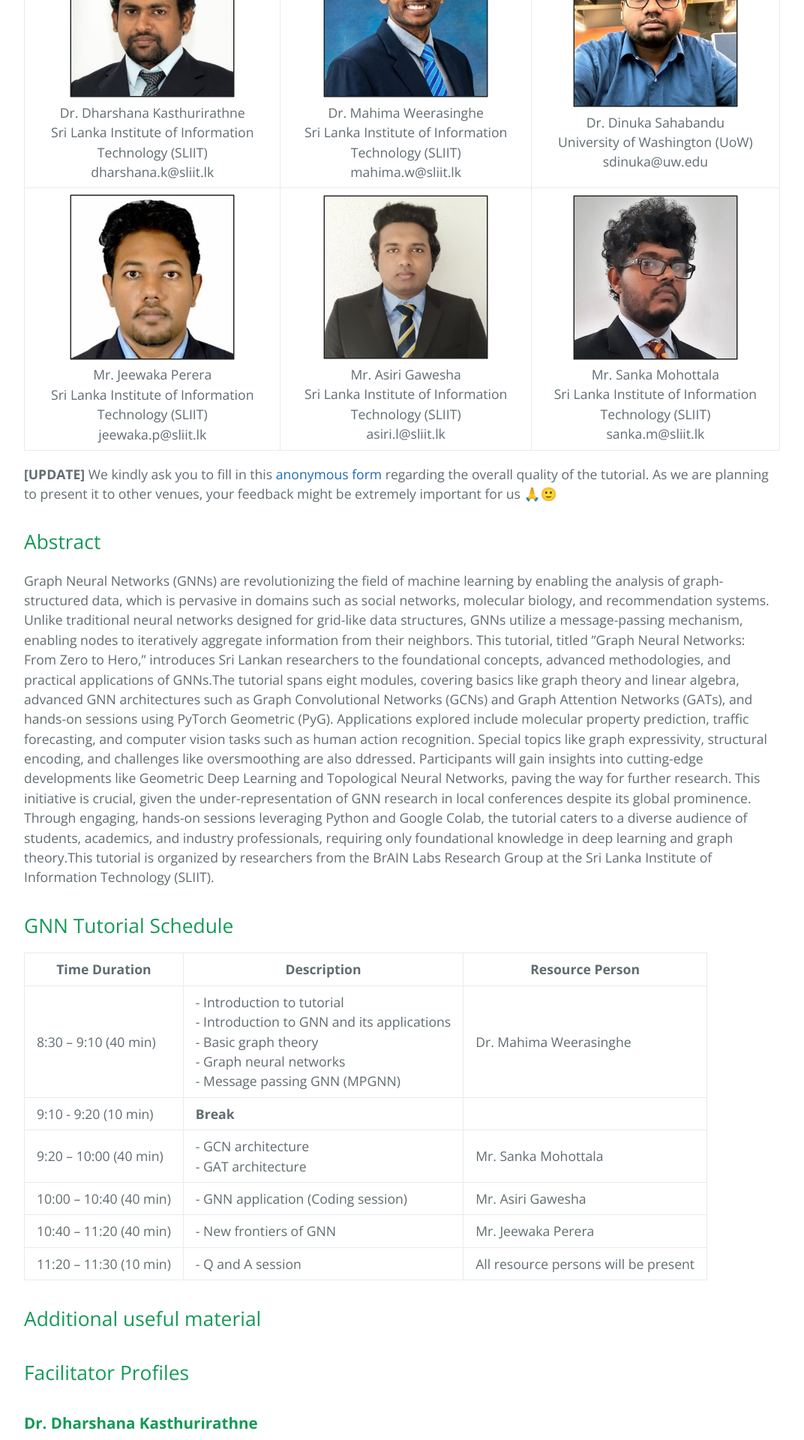
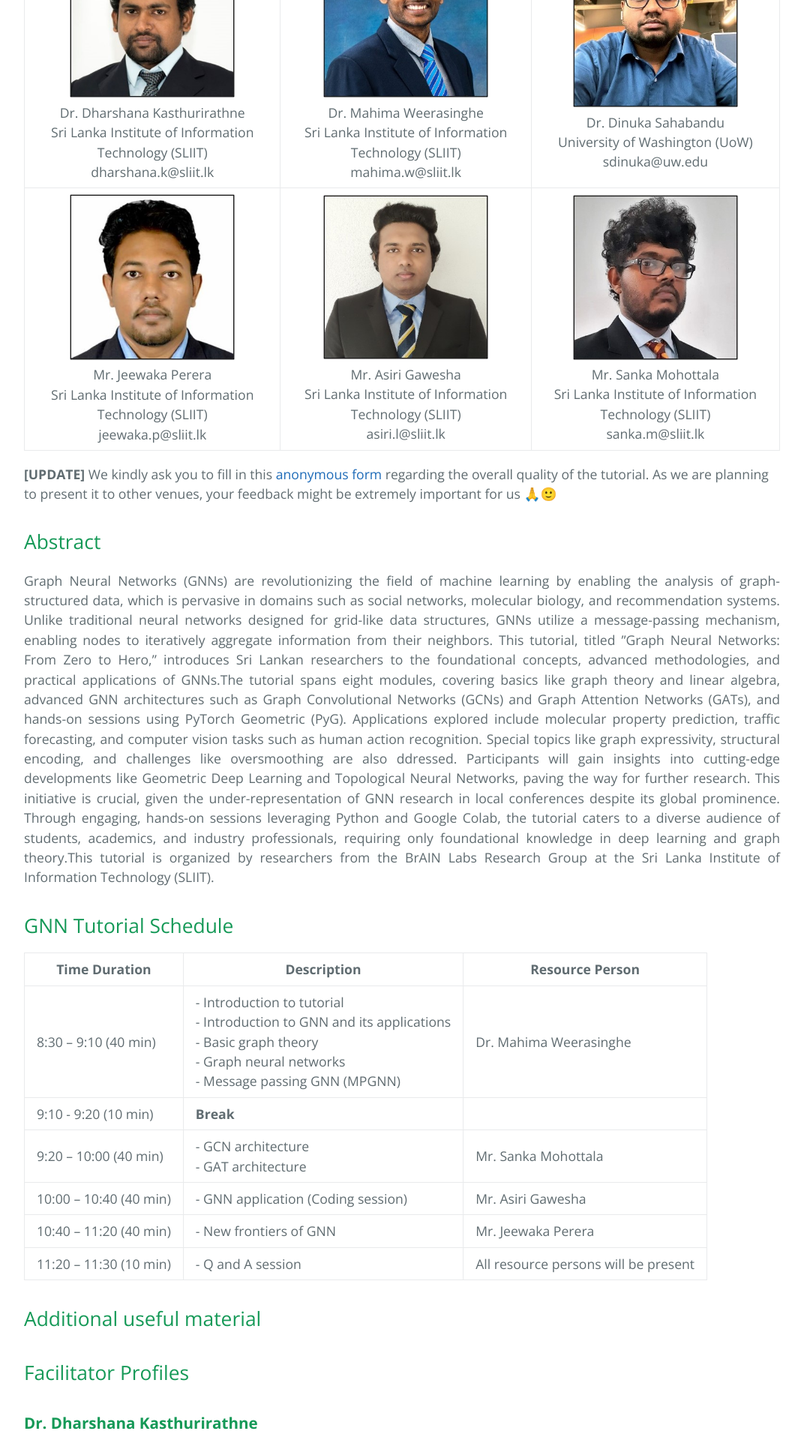
Before and after one commit to tinyml-in-action/tinyml-in-action.github.io, a Jekyll site: the page built from index.md, in a window 1280 px wide. Shown: the part 649-2569 px from the top of the page at 75% size, without its empty margins (104-1176 px from the left). Built offline with Jekyll 4.4.1, drawn with Linux system fonts in a browser that asks for light colours.

Commit message:
abstract new

```diff
--- a/assets/css/style.scss
+++ b/assets/css/style.scss
@@ -11,3 +11,10 @@
     font-size: 1.1rem;
   }
 }
+
+
+// Justify abstract text
+#abstract + p {
+    text-align: justify;
+    text-justify: inter-word;
+  }
```
